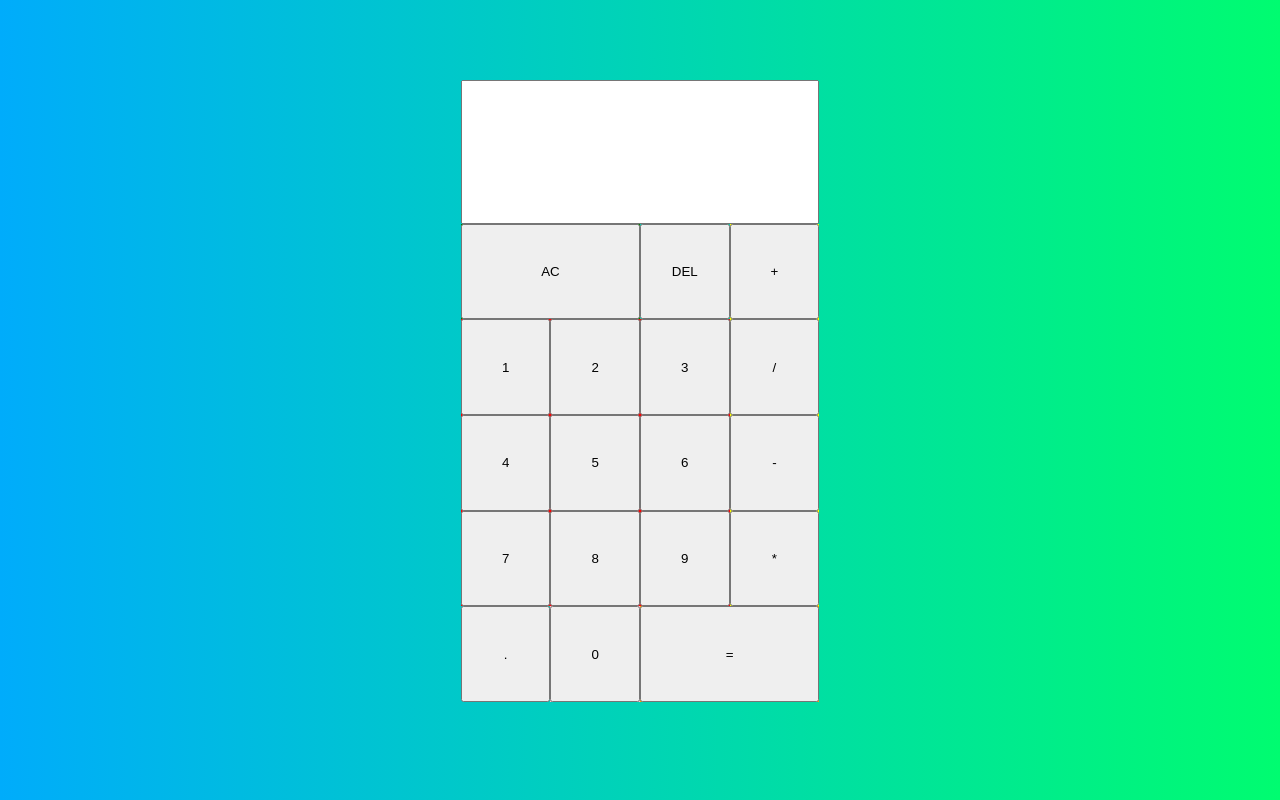
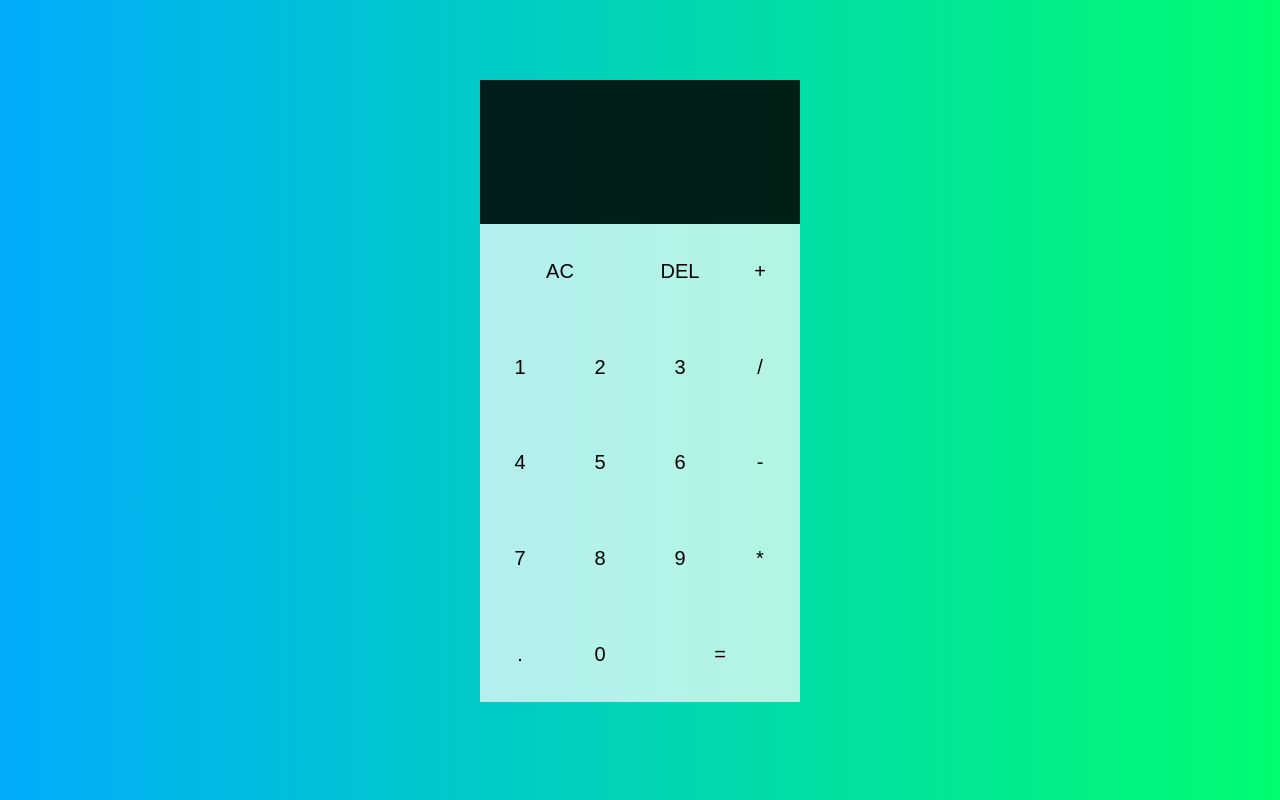
Before and after one commit to Lazola2/javascriptProjects, a plain HTML site: page day2Exercises/JSCalculator/index.html in a window 1280 px wide. Drawn offline with Linux system fonts and the light colour scheme.

Commit message:
finished calculator

```diff
--- a/day2Exercises/JSCalculator/index.html
+++ b/day2Exercises/JSCalculator/index.html
@@ -11,7 +11,7 @@
 
 <body>
     <div class="container">
-         <input type="text" name="screen" id="screen">
+         <input type="number text" name="screen" id="screen">
         <br>
         <div class="clear-btn">
             <input type="button" value="AC" class="clear">
--- a/day2Exercises/JSCalculator/js/code.js
+++ b/day2Exercises/JSCalculator/js/code.js
@@ -7,12 +7,12 @@ let deleteBtn = document.querySelector(".btn-delete");
 let btnZero = document.querySelector(".zero");
 
 // assume that the is no text in the screen
-let noText = false;
+let noText = true;
 
 // processing for all the buttons 1 to 9 including the operators ( - , + , / , *)
 buttons.forEach(button => {
     button.addEventListener('click', () => {
-        if (!noText) {
+        if (noText) {
             screen.value += button.value;
             return;
         }
--- a/day2Exercises/JSCalculator/styles/style.css
+++ b/day2Exercises/JSCalculator/styles/style.css
@@ -14,9 +14,9 @@ body{
     justify-content: center;
 }
 
-.container {
+.container{
     height: 80%;
-    width: 28%;
+    width: 25%;
     display: grid;
     grid-template-columns: repeat(4, 1fr);
     grid-template-rows: 1.5fr repeat(5,1fr);
@@ -24,12 +24,24 @@ body{
 
 #screen {
     grid-column: 1/-1;
+    text-align: end;
+    padding: 10px 20px;
+    font-size: 3rem;
+    outline: none;
+    background-color: rgba(0, 0, 0, 0.858);
+    border: none;
+    color: #fff;
+}
+
+.buttons, .equal, .btn-delete, .clear {
+    background-color: rgba(255, 255, 255, 0.703);
+    border: none;
+    font-size: 20px;
 }
 
 .numbers {
     grid-column: 1/-2;
     grid-row: 3/6;
-    background-color: red;
     display: grid;
     grid-template-columns: repeat(3,1fr);
 }
@@ -37,7 +49,6 @@ body{
 .equal-btn {
     grid-row: 6/7;
     grid-column: -1/-3;
-    background-color: orange;
 }
 
 .equal-btn .equal {
@@ -46,7 +57,6 @@ body{
 }
 
 .clear-btn {
-    background-color: green;
     grid-row: 2/3;
     grid-column: 1/3;
 }
@@ -57,7 +67,6 @@ body{
 }
 
 .btn-zero {
-    background-color: pink;
     grid-row: 6/7;
     grid-column: 2/3;
 }
@@ -68,7 +77,6 @@ body{
 }
 
 .operators {
-    background-color: yellow;
     grid-row: 2/6;
     display: grid;
 }
```
